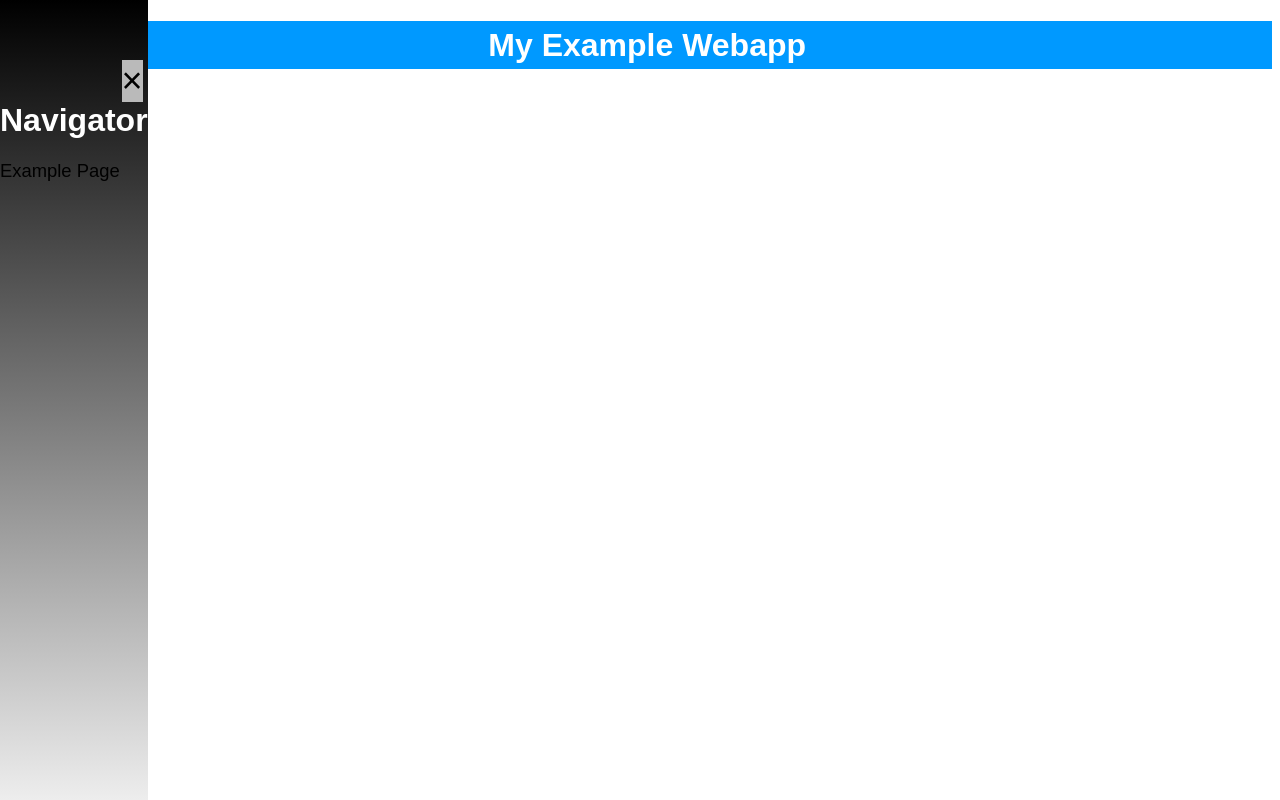
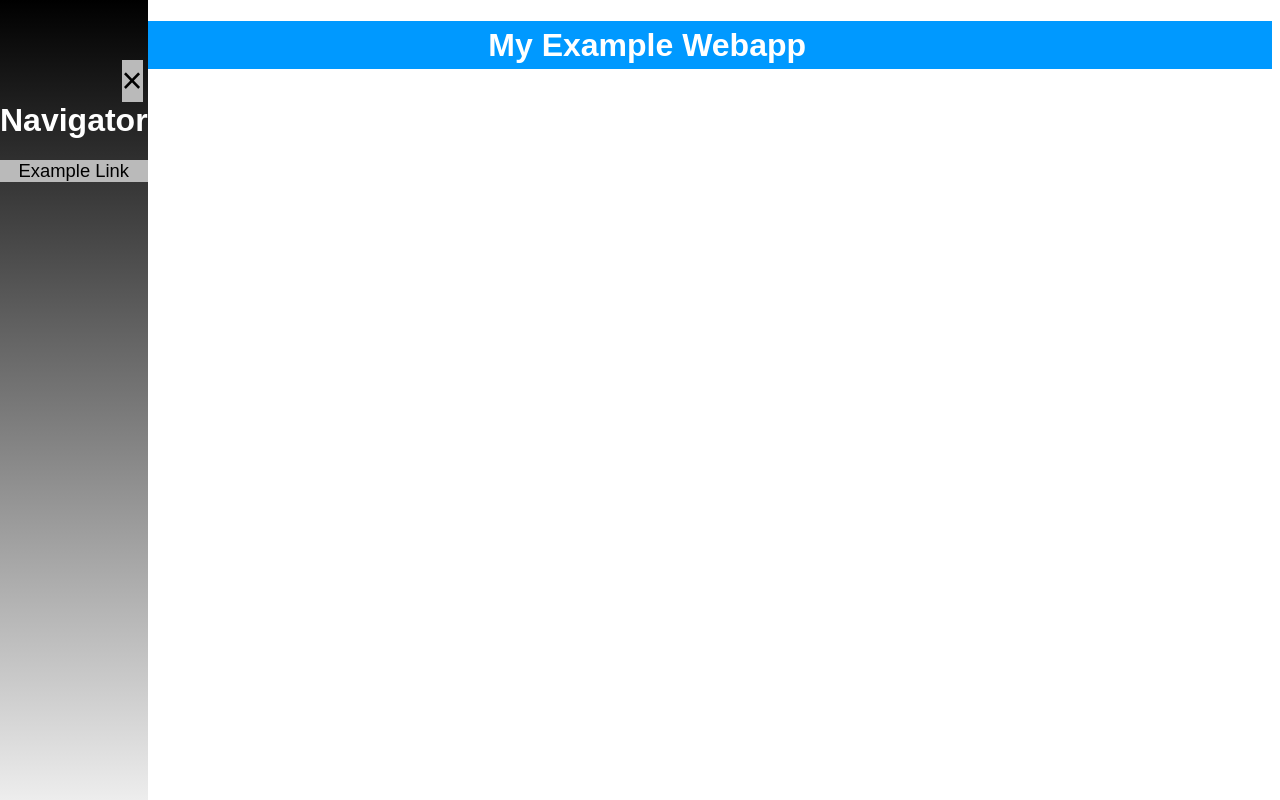
Before and after one commit to jath03/jath03.github.io, a plain HTML site: page index.html in a window 1280 px wide. Drawn offline with Linux system fonts and the light colour scheme.

Commit message:
Improvements

```diff
--- a/index.html
+++ b/index.html
@@ -18,7 +18,7 @@
   <div id="nav" class="sideNav">
     <a href="javascript:void(0)" class="closeBtn" onclick="closeNav()">&times;</a>
     <h1 class="title">Navigator</h4>
-    <div class="listBtn">Example Page</div>
+    <a class="listBtn" href="#">Example Link</a>
   </div>
 </body>
 </html>
```
